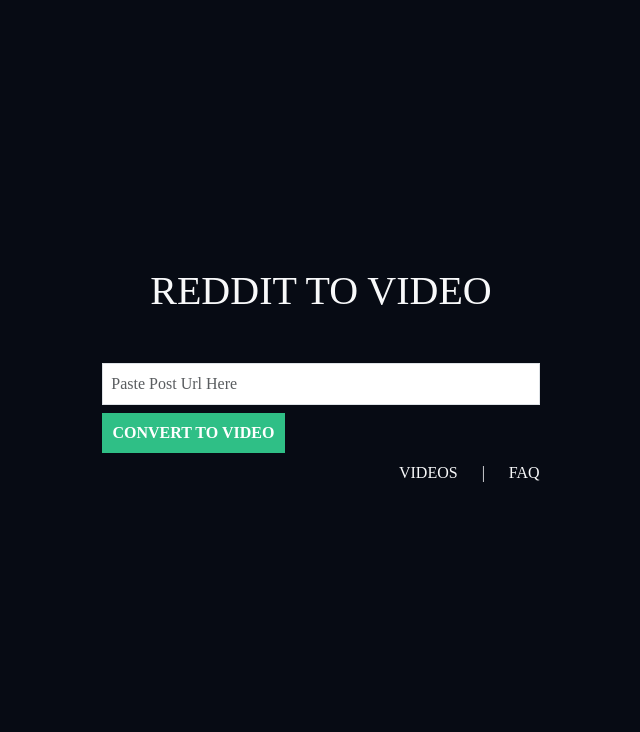
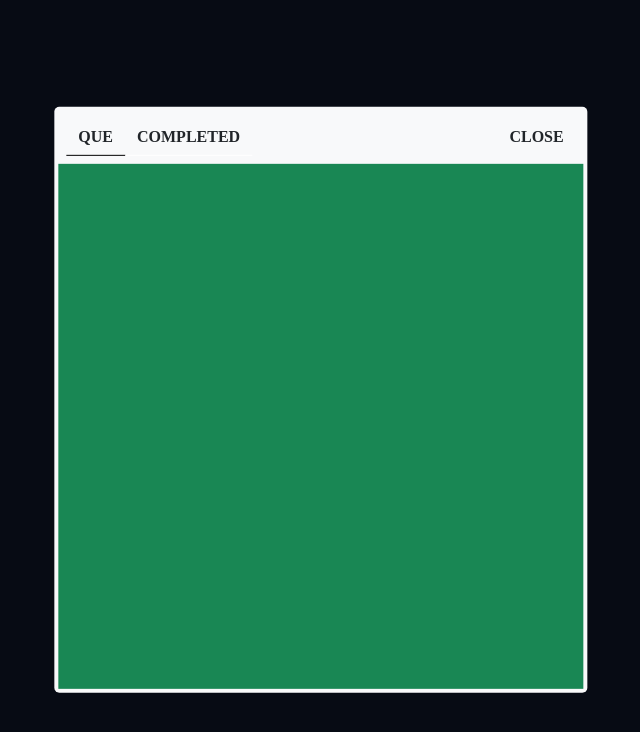
Before and after one commit to jimuel30/video-maker-ui, an Angular app: page / in a window 1280 px wide. Shown: the top 732 px of the page, without its empty margins (319-959 px from the left). Built offline with nearby package versions, Linux system fonts and the light colour scheme; a web font is replaced by a local one.

Commit message:
Added video area

```diff
--- a/src/app/app.component.html
+++ b/src/app/app.component.html
@@ -2,5 +2,6 @@
 <div class="d-flex justify-content-center align-items-center col-12 flex-column" id="wrapper">
   <h1 class="col-12 col-xl-5 col-lg-5 text-light d-flex justify-content-center align-items-center" id="title">REDDIT TO VIDEO</h1>
   <app-input-area class="col-12 col-xl-5 col-lg-5 d-flex justify-content-center align-items-center" ></app-input-area>
+  <app-video-area></app-video-area>
 
 </div>
--- a/src/app/app.component.ts
+++ b/src/app/app.component.ts
@@ -1,11 +1,12 @@
 import { Component } from '@angular/core';
 import { RouterOutlet } from '@angular/router';
 import {InputAreaComponent} from "./components/input-area/input-area.component";
+import {VideoAreaComponent} from "./components/video-area/video-area.component";
 
 @Component({
   selector: 'app-root',
   standalone: true,
-  imports: [RouterOutlet, InputAreaComponent],
+  imports: [RouterOutlet, InputAreaComponent, VideoAreaComponent],
   templateUrl: './app.component.html',
   styleUrl: './app.component.scss'
 })
--- a/src/app/components/video-area/video-area.component.html
+++ b/src/app/components/video-area/video-area.component.html
@@ -1 +1,18 @@
-<p>video-area works!</p>
+<div class="col-11 col-xl-5 col-lg-10 col-xxl-5 bg-light p-1 flex-column " id="video-area">
+  <div class="col-12 d-flex justify-content-between" id="btn-section">
+    <div class="p-2">
+      <label class="btn"
+       [style.borderColor]="queActive ? 'black' : 'white'"
+       (click)="queClickHandler()"
+      >QUE</label>
+      <label class="btn "
+       [style.border-color]="queActive ? 'white' : 'black'"
+        (click)="completedClickHandler()"
+      >COMPLETED</label>
+    </div>
+    <div class="p-2">
+    <label class="btn">CLOSE</label>
+    </div>
+  </div>
+  <div id="video-container" class="col-12 bg-success"></div>
+</div>
--- a/src/app/components/video-area/video-area.component.scss
+++ b/src/app/components/video-area/video-area.component.scss
@@ -0,0 +1,33 @@
+#video-area {
+  position: fixed;
+  top: 50%; /* Position from the top */
+  left: 50%; /* Position from the left */
+  transform: translate(-50%, -50%); /* Centering trick */
+  border-radius: 5px;
+  aspect-ratio: 1 / 1;
+  font-family: "Rem", serif;
+
+}
+
+#btn-section label{
+  font-weight: bolder;
+  border-radius: 0;
+  outline: none;
+
+  border-width: 0;
+  border-bottom-width: 1px;
+}
+
+#video-container{
+  width: 100%;
+  min-height: 100%;
+}
+
+
+
+@media only screen and (max-width: 600px) {
+  #video-area {
+    aspect-ratio: auto;
+    min-height: 60vh;
+  }
+}
--- a/src/app/components/video-area/video-area.component.ts
+++ b/src/app/components/video-area/video-area.component.ts
@@ -9,4 +9,18 @@
 })
 export class VideoAreaComponent {
 
+
+  queActive = true;
+
+  queClickHandler():void{
+    this.queActive = true
+  }
+
+
+  completedClickHandler() :void{
+    this.queActive = false
+  }
+
+
+
 }
--- /dev/null
+++ b/src/app/components/video-item/video-item.component.html
@@ -0,0 +1 @@
+<section class="col-12"><label class="text-danger">hello</label></section>
--- a/src/index.html
+++ b/src/index.html
@@ -11,6 +11,7 @@
   <link href="https://fonts.googleapis.com/css2?family=REM:ital,wght@0,100..900;1,100..900&display=swap" rel="stylesheet">
 </head>
 <body>
+  <div id="portal"></div>
   <app-root></app-root>
 </body>
 </html>
```
Also changed, not shown: src/app/components/video-item/video-item.component.ts (added, +12 -0 lines), src/app/components/video-item/video-item.component.scss (added), 1 other file (tests, documents, lock files or other folders).
